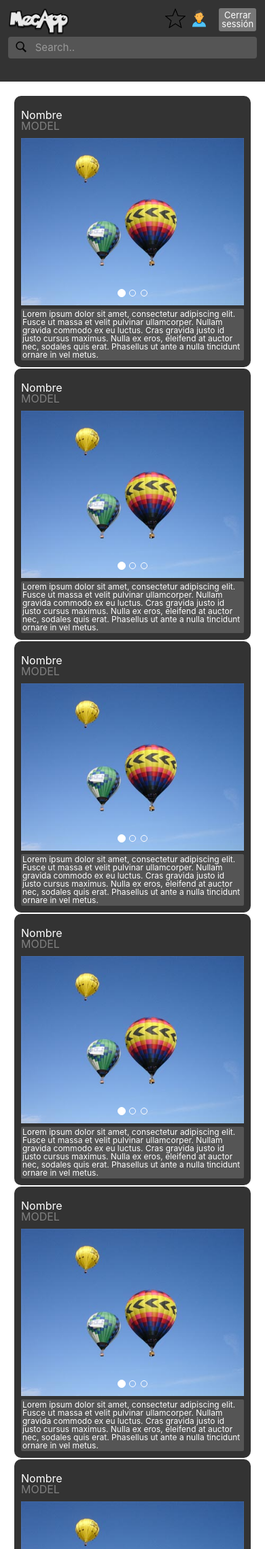
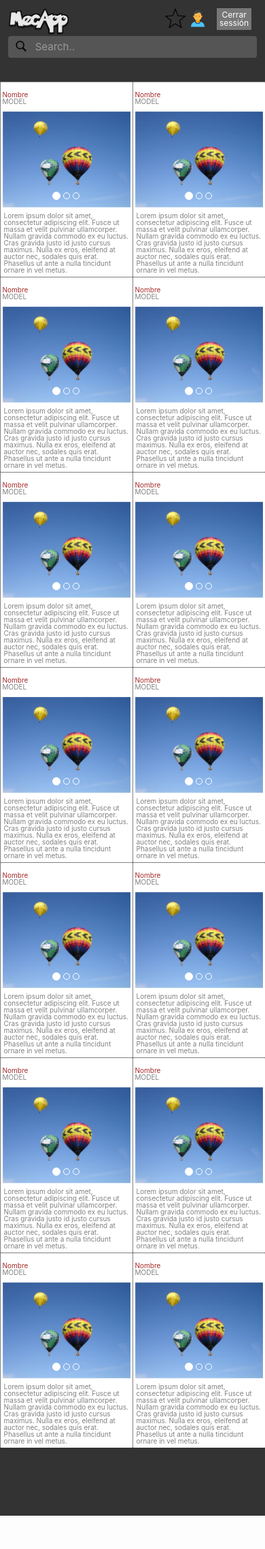
Before and after one commit to lovecchio/MecApp-project, a PHP site: page /HTML/index.php in a window 390 px wide. Shown: the top 2278 px of the page at 68% size. After the commit the page ends 2229 px from the top, so only its background shows below. Run offline with PHP 8.4, Linux system fonts and the light colour scheme.

Commit message:
design update

```diff
--- a/CSS/prod.css
+++ b/CSS/prod.css
@@ -9,16 +9,18 @@
 }
 #inner-prodbox{
 
-    margin: 1px;
-    background-color: #333333;
-    border-radius: 10px;
+
+    background-color: white;
+  border-radius: 1px;
     padding: 10px;
+     margin: 0.5px;
 
 }
 #prodimg{
     width: 100%;
 }
 #prodname{
+    color: brown;
     padding: 10px 10px 10px 0;
 }
 #prodmodel{
@@ -29,17 +31,28 @@
 #proddesc{
     font-size: 12px;
     margin-top: 5px;
-    background-color: #555555;
+    color: grey;
     padding: 2px;
-    border-radius: 2px;
+
 }
 .right.carousel-control, .left.carousel-control {
     opacity: 0;
     filter:alpha(opacity=0); /* IE support */
 }
 @media screen and (max-width: 800px){
+    body{
+        font-size: 10px;
+
+    }
     #prodbox{
         width: 33%;
+    }
+    #inner-prodbox{
+        padding: 3px;
+
+    }
+    #proddesc{
+        font-size: 10px;
     }
 
 }
@@ -49,9 +62,6 @@
     }
 
 }
-@media screen and (max-width: 400px){
-    #prodbox{
-        width: 100%;
-    }
+
 
 }
--- a/CSS/style.css
+++ b/CSS/style.css
@@ -67,7 +67,7 @@ table {
     padding-top: 8px;
 
 
-    height: 50px;
+    height: 48px;
     overflow: hidden;
 
 
@@ -77,7 +77,7 @@ table {
 }
 body {
     font-family: -apple-system, BlinkMacSystemFont, sans-serif;
-    padding-top: 50px;
+    padding-top: 48px;
 }
 
 img{
@@ -114,7 +114,7 @@ img{
     color: white;
 
     margin-left: 10px;
-    border-radius: 3px;
+   font-size: 12px;
     padding: 4px;
     float: left;
     display: block;
@@ -162,8 +162,8 @@ input[type=text]:focus {
     height: 100%;
 }
 .content{
-    background-color: white;
-    padding: 20px;
+    background-color: grey;
+    padding: 10px;
 }
 button{
     border-radius: 3px;
@@ -245,4 +245,8 @@ h3{
     #header{
         padding: 3%;;
     }
+    .content{
+
+    padding: 0;
 }
+}
```
